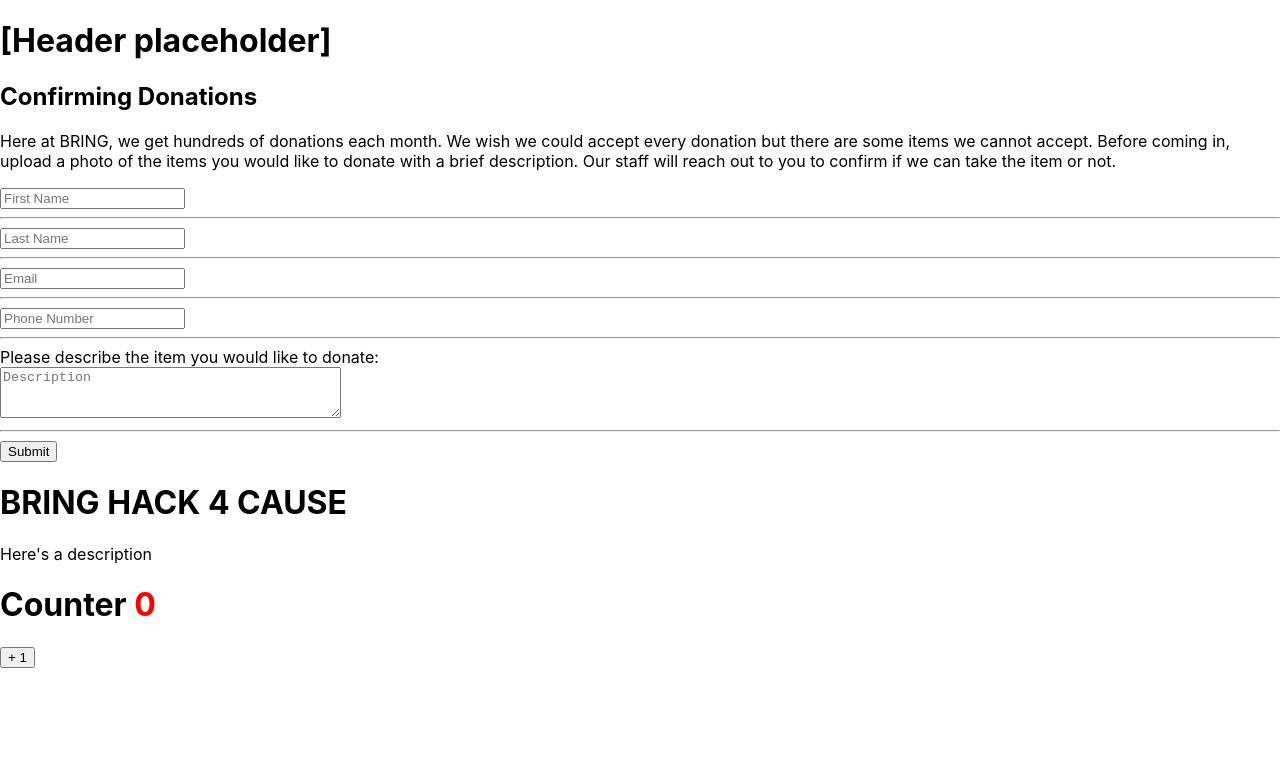
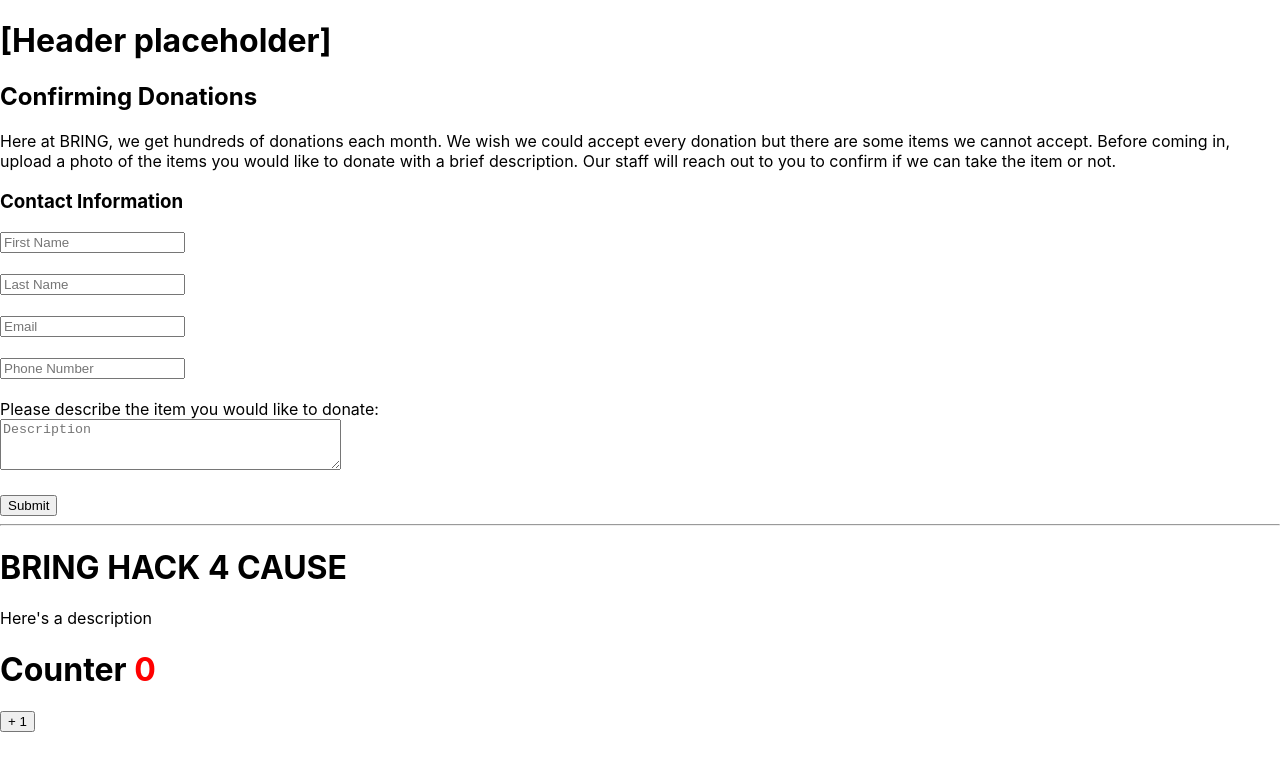
Before and after one commit to alecspringel/bring-client, a React (Create React App) app: page / in a window 1280 px wide. Shown: the top 770 px of the page. Built offline with nearby package versions, Linux system fonts and the light colour scheme.

Commit message:
reformatting

```diff
--- a/src/components/form/Form.js
+++ b/src/components/form/Form.js
@@ -19,6 +19,7 @@ class Form extends Component {
         <Description/>
         <Inputs/>
         <SubmitButton/>
+        <hr></hr>
       </div>
     );
   }
--- a/src/components/form/Inputs.js
+++ b/src/components/form/Inputs.js
@@ -5,28 +5,29 @@ class Inputs extends Component {
   render() {
     return (
       <div>
+        <h3>Contact Information</h3>
         <section class="first name">
             <input type="text" name="first name" id="first name"  placeholder="First Name" required/>
         </section>
-        <hr></hr>
+        <br></br>
         <section class="last name">
           <input type="text" name="last name" id="last name" placeholder="Last Name" required/>
         </section>
-        <hr></hr>
+        <br></br>
         <section class="email">
           <input type="email" name="email" id="email" placeholder="Email" required/>
         </section>
-        <hr></hr>
+        <br></br>
         <section class="phone number">
           <input type="tel" name="phone number" id="phone number" placeholder="Phone Number" required/>
         </section>
-        <hr></hr>
+        <br></br>
         <section class="donation description">
           <label for="donation description">Please describe the item you would like to donate:</label>
           <br></br>
           <textarea id="donation description" name="donation description" rows="3" cols="40" placeholder="Description" required></textarea>
         </section>
-        <hr></hr>
+        <br></br>
       </div>
     );
   }
```
